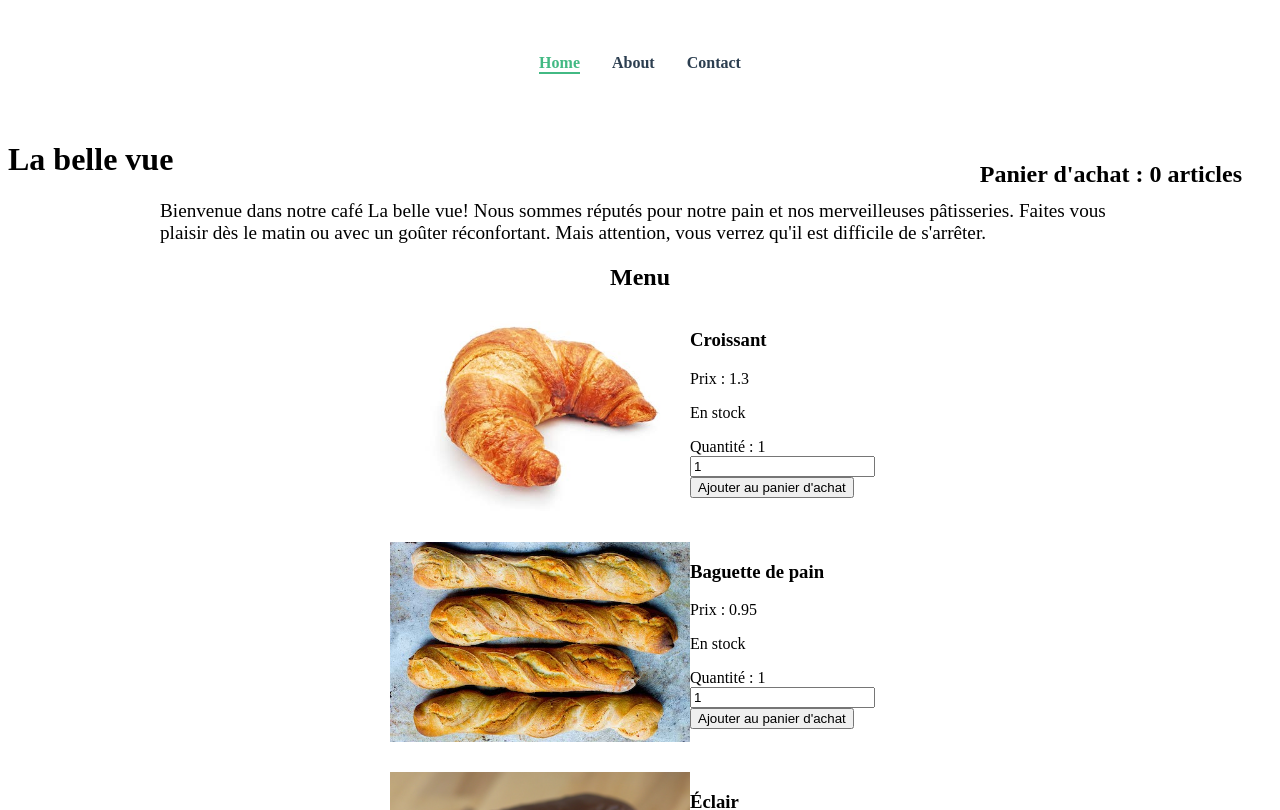
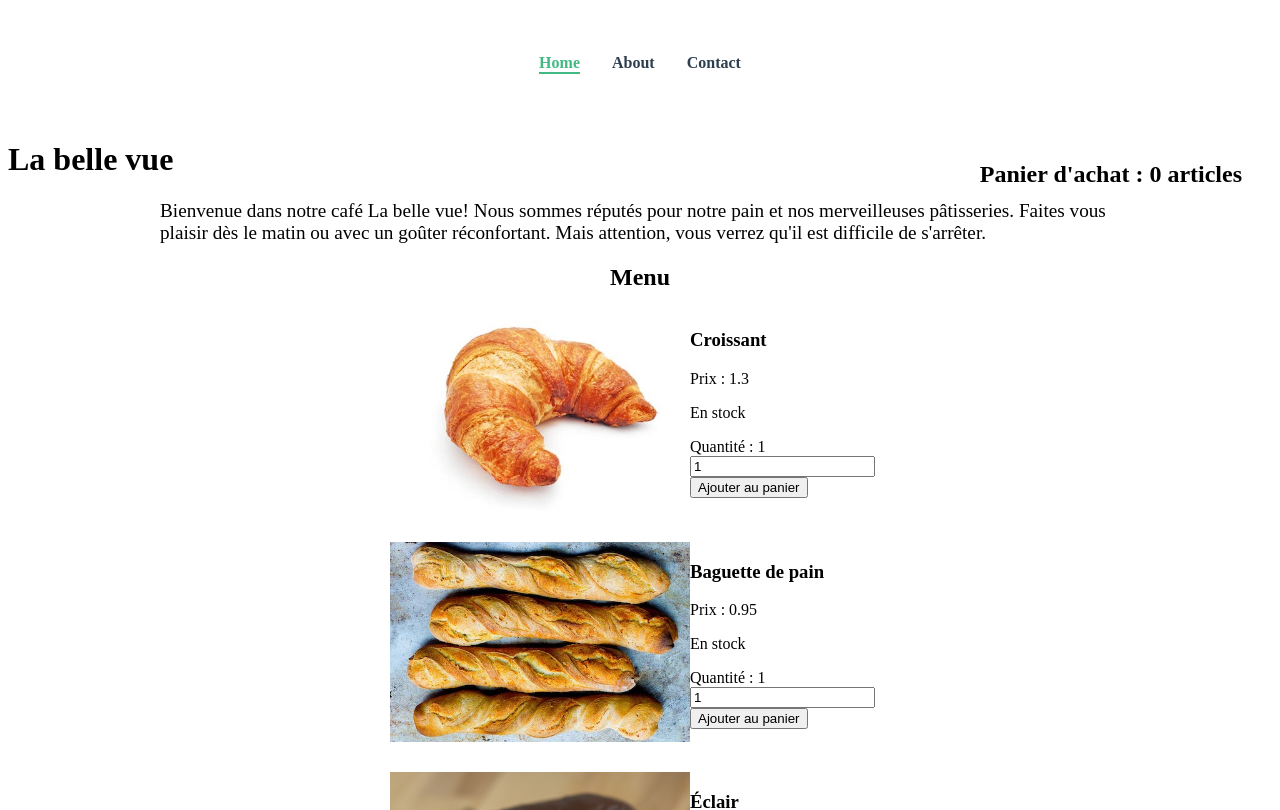
Before and after one commit to liessinoudjal/OC_P2C2, a Vue app: page / in a window 1280 px wide. Shown: the top 810 px of the page. Built offline with nearby package versions, Linux system fonts and the light colour scheme.

Commit message:
ajout slot baseButton

```diff
--- /dev/null
+++ b/src/components/BaseButton.vue
@@ -0,0 +1,25 @@
+<script>
+export default {
+  name: 'BaseButton',
+  inheritAttrs: true,
+  computed: {
+      test(){
+          const attr = {...this.$attrs}
+          delete attr.id;
+          console.log(attr)
+          return attr
+      }
+  }
+}
+</script>
+
+<template>
+  <!-- This v-bind="$attrs" is a way
+  to assign events to an element in a component.
+  Without it, Vue does not know where to listen
+  for the events. -->
+
+  <button  v-bind="test">
+   <slot></slot>
+  </button>
+</template>
--- a/src/components/MenuItem.vue
+++ b/src/components/MenuItem.vue
@@ -19,17 +19,24 @@
                 id="add-item-quantity"
                 type="number"
             />
-            <button @click="addToCart(item.quantity)">
-                Ajouter au panier d'achat
-            </button>
+
+            <BaseButton @click="addToCart(item.quantity)"  id="toto">
+                <template v-slot:default >
+                    Ajouter au panier
+                </template>
+            </BaseButton>
         </div>
     </div>
 </div>
 </template>
 
 <script>
+import BaseButton from "./BaseButton.vue"
 export default {
 	name: 'MenuItem',
+        components: {
+		BaseButton
+	},
 	props: {simpleMenu : {
         type : Array,
         default : () =>  [
@@ -47,6 +54,7 @@ export default {
     } },
     methods: {
         addToCart(amount){
+            console.log(amount)
             this.$emit("addToCart", amount)
         }
     },
```
